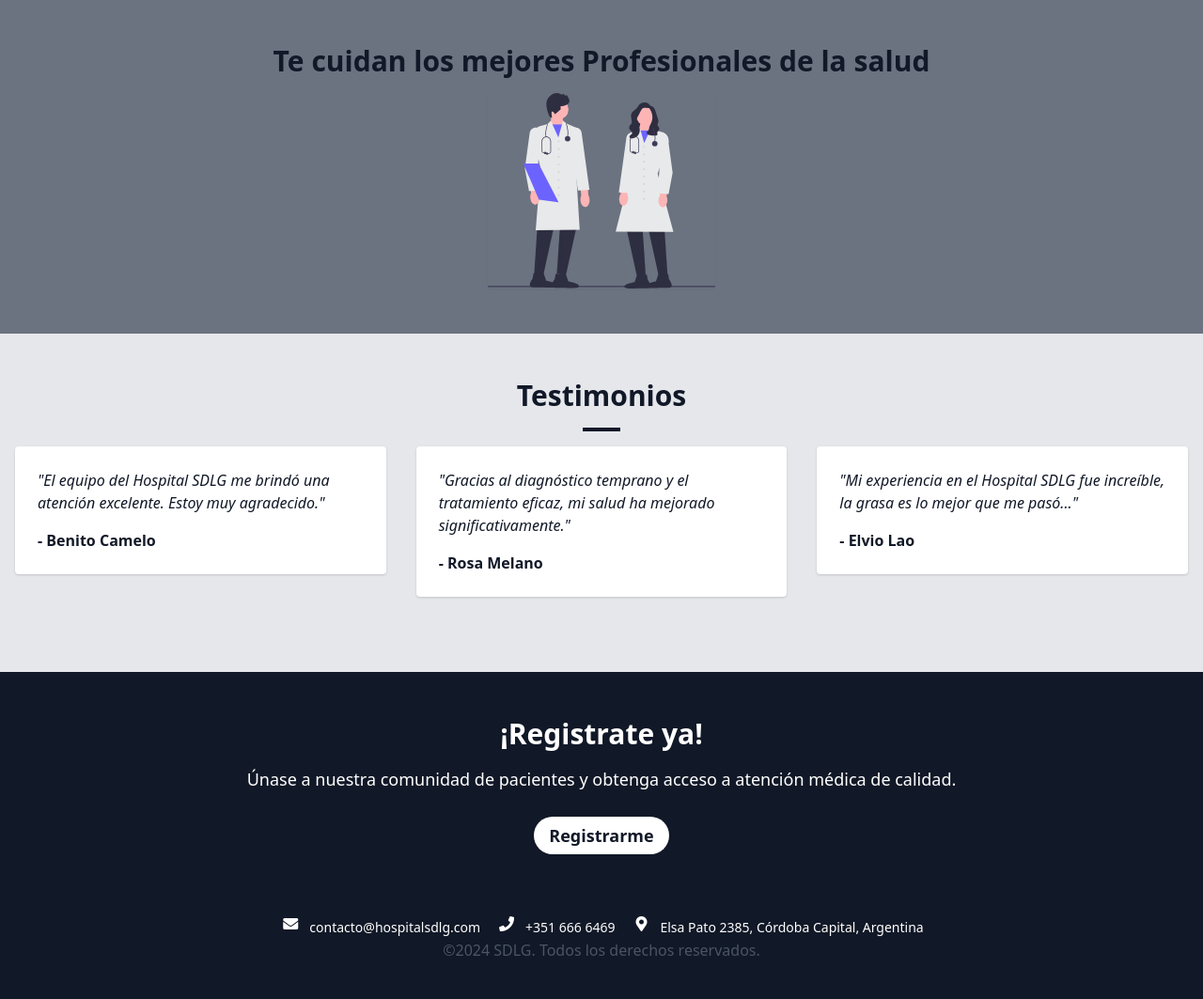
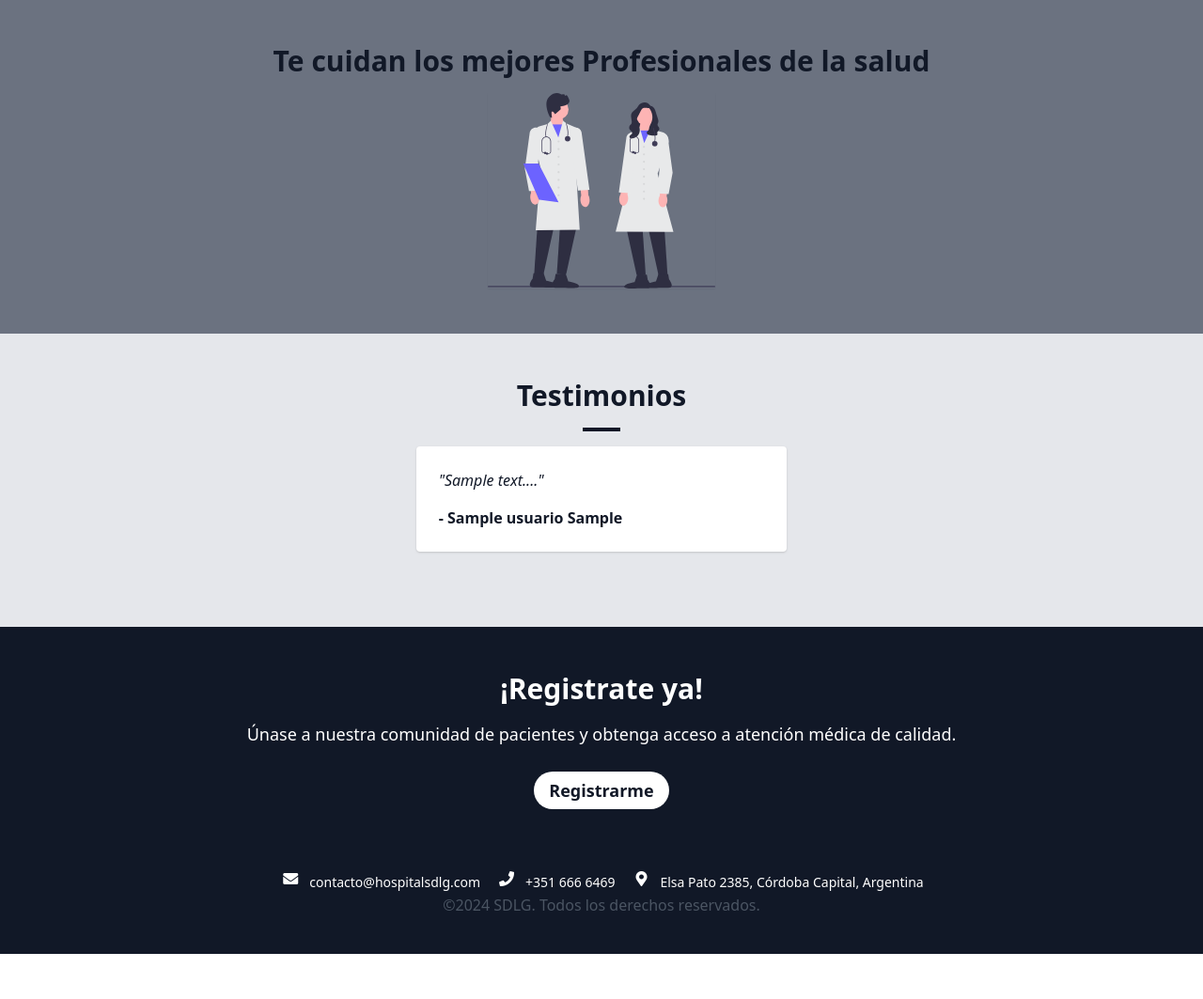
Before and after one commit to Joaquin-Gael/hospital_SDLG_dj, a Django app: page /blog/home/ in a window 1280 px wide. Shown: the part 1321-2384 px from the top of the page at 94% size. After the commit the page ends 2336 px from the top, so only its background shows below. Run offline with Django 5.2, Linux system fonts and the light colour scheme; tables that the repository leaves empty hold one stand-in row (values such as "Sample post"); parts of the project's set-up code (start-up, migrations or seed data) failed here and were passed over.

Commit message:
sistema de testimonios

```diff
--- a/hospital_SDLG_dj/blog/admin.py
+++ b/hospital_SDLG_dj/blog/admin.py
@@ -1,3 +1,5 @@
 from django.contrib import admin
+from . import models
 
 # Register your models here.
+admin.site.register(models.Testimonios)
--- a/hospital_SDLG_dj/blog/models.py
+++ b/hospital_SDLG_dj/blog/models.py
@@ -1,3 +1,11 @@
 from django.db import models
+from turnero import models as turnero_models
 
 # Create your models here.
+
+class Testimonios(models.Model):
+    contenido = models.TextField()
+    usuario = models.ForeignKey(turnero_models.Usuario, on_delete=models.CASCADE)
+
+    def __str__(self):
+        return f"Testimonio del usuario: {self.usuario}"
--- a/hospital_SDLG_dj/blog/templates/index.html
+++ b/hospital_SDLG_dj/blog/templates/index.html
@@ -57,24 +57,14 @@
         <h2 class="text-3xl font-bold text-center mb-2">Testimonios</h2>
         <div class="w-10 h-1 bg-gray-900 mx-auto my-4 mb-4"></div>
         <div class="flex flex-wrap justify-center">
+            {% for testimonio in testimonios %}
             <div class="w-full md:w-1/2 lg:w-1/3 px-4 mb-8">
                 <div class="bg-white p-6 rounded shadow">
-                    <p class="italic mb-4">"El equipo del Hospital SDLG me brindó una atención excelente. Estoy muy agradecido."</p>
-                    <p class="font-bold">- Benito Camelo</p>
+                    <p class="italic mb-4">"{{testimonio.contenido}}..."</p>
+                    <p class="font-bold">- {{testimonio.usuario}}</p>
                 </div>
             </div>
-            <div class="w-full md:w-1/2 lg:w-1/3 px-4 mb-8">
-                <div class="bg-white p-6 rounded shadow">
-                    <p class="italic mb-4">"Gracias al diagnóstico temprano y el tratamiento eficaz, mi salud ha mejorado significativamente."</p>
-                    <p class="font-bold">- Rosa Melano</p>
-                </div>
-            </div>
-            <div class="w-full md:w-1/2 lg:w-1/3 px-4 mb-8">
-                <div class="bg-white p-6 rounded shadow">
-                    <p class="italic mb-4">"Mi experiencia en el Hospital SDLG fue increíble, la grasa es lo mejor que me pasó..."</p>
-                    <p class="font-bold">- Elvio Lao</p>
-                </div>
-            </div>
+            {% endfor %}
         </div>
     </div>
 </section>
--- a/hospital_SDLG_dj/blog/views.py
+++ b/hospital_SDLG_dj/blog/views.py
@@ -1,9 +1,11 @@
 from django.shortcuts import render
 from django.http import HttpResponse
+from . import models
 
 # Create your views here.
 def home_blog(request):
-    return render(request, 'index.html',{'title':'Blog - Hospital SDLG'})
+    testimoneos = models.Testimonios.objects.all()
+    return render(request, 'index.html',{'title':'Blog - Hospital SDLG','testimonios':testimoneos})
 
 def atencion_al_paciente(request):
     return render(request, 'atencionalpaciente.html')
--- a/hospital_SDLG_dj/turnero/models.py
+++ b/hospital_SDLG_dj/turnero/models.py
@@ -64,7 +64,7 @@ class Usuario(AbstractBaseUser):
     REQUIRED_FIELDS = ['nombre', 'apellido', 'fecha_nacimiento', 'email']
 
     def __str__(self):
-        return f"{self.nombre} {self.apellido} {self.dni}"
+        return f"{self.nombre} {self.apellido}"
 
     def has_perm(self, perm, obj=None):
         return True
```
Also changed, not shown: hospital_SDLG_dj/blog/migrations/0001_initial.py (added).
